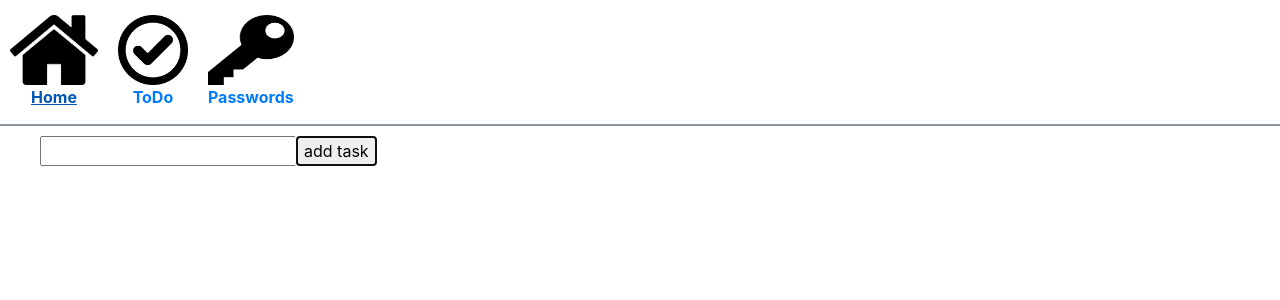
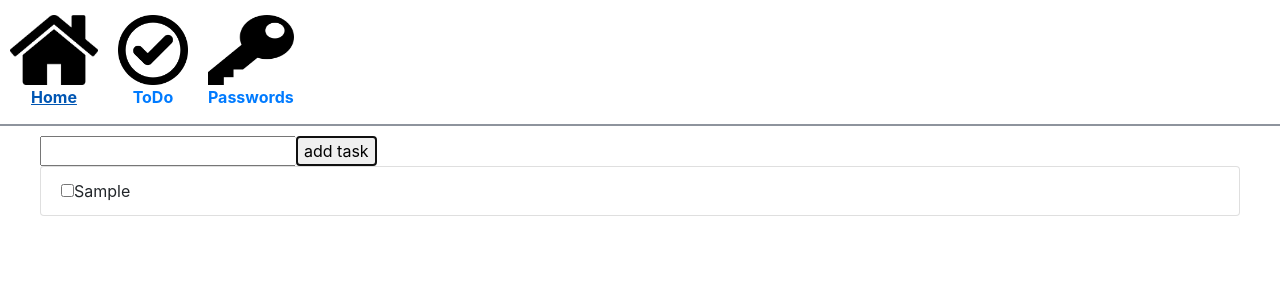
Before and after one commit to ork821/helperServices, a React (Create React App) app: page /todo in a window 1280 px wide. Both pictures are taken after typing "Sample" into the empty fields and a click on the button "add task". Shown: the top 300 px of the page. Built offline with nearby package versions, Linux system fonts and the light colour scheme.

Commit message:
Add displaying todos

```diff
--- a/src/components/Input/Input.js
+++ b/src/components/Input/Input.js
@@ -1,6 +1,7 @@
 import React from 'react';
 import {connect} from "react-redux";
 import {AddTodo} from "../../redux/actions/todo.actions";
+import {InputGroup} from "react-bootstrap";
 
 const Input = ({addTodo}) => {
     let input
--- /dev/null
+++ b/src/components/todo/Todo.js
@@ -0,0 +1,18 @@
+import React from 'react';
+import {ListGroup, InputGroup, FormControl} from "react-bootstrap";
+
+const Todo = ({text}) => {
+    return (
+        <div className="todo">
+            <ListGroup.Item>
+                <div className="todo">
+                    <input type="checkbox"/>
+                    {text}
+                </div>
+            </ListGroup.Item>
+        </div>
+
+    );
+};
+
+export default Todo;
--- /dev/null
+++ b/src/components/todo/todo.styles.css
@@ -0,0 +1,4 @@
+.todo {
+    display: flex;
+    justify-content: center;
+}
--- /dev/null
+++ b/src/components/todolist/TodoList.js
@@ -0,0 +1,20 @@
+import React from 'react';
+import {connect} from "react-redux";
+import Todo from "../todo/Todo";
+import {ListGroup} from "react-bootstrap";
+
+const TodoList = ({todos}) => {
+    return (
+        <ListGroup>
+            {todos.map((elem) => {
+                return <Todo key={elem.id} text={elem.text} completed={elem.completed}/>
+            })}
+        </ListGroup>
+    );
+};
+
+const mapStateToProps = state => ({
+    todos: state.todos
+})
+
+export default connect(mapStateToProps)(TodoList);
--- a/src/pages/TodoPage/Todo.js
+++ b/src/pages/TodoPage/Todo.js
@@ -1,18 +1,17 @@
 import React from 'react';
 import Input from "../../components/Input/Input";
 import {connect} from "react-redux";
+import TodoList from "../../components/todolist/TodoList";
 
-const Todo = ({todos}) => {
+const Todo = () => {
     return (
         <div>
             <Input textBefore="Enter your task" btnText="Add Task"/>
-
+            <TodoList/>
         </div>
     );
 };
 
-const mapStateToProps = state => ({
-    todos: state.todos
-})
 
-export default connect(mapStateToProps)(Todo);
+
+export default Todo;
```
